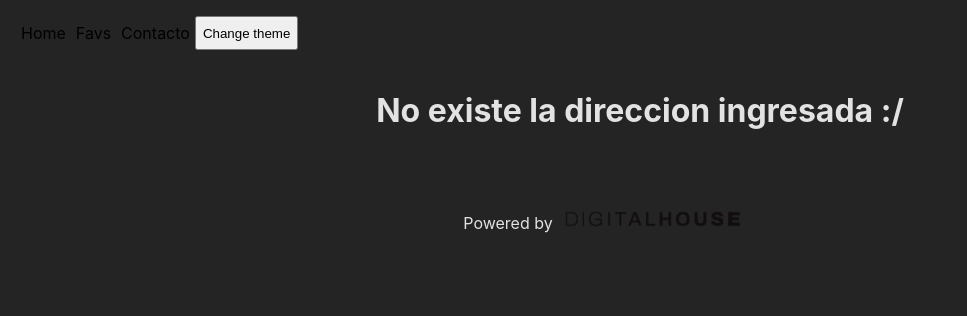
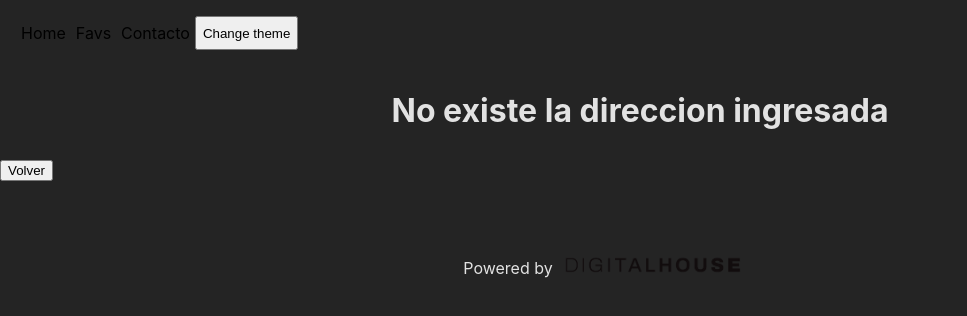
Before and after one commit to paulinaobertib/TFIFrontEnd3, a React (Vite) app: page / in a window 1280 px wide. Shown: the top 316 px of the page, without its empty margins (0-967 px from the left). Built offline with nearby package versions, Linux system fonts and the light colour scheme.

Commit message:
error page

```diff
--- a/src/Components/Card.jsx
+++ b/src/Components/Card.jsx
@@ -1,11 +1,12 @@
 import React from "react";
 import { useNavigate } from "react-router-dom";
+import Favs from "./../Pages/Favs"
 
 const Card = ({ name, username, id }) => {
 
   const navigate =  useNavigate();
 
-  const Fav = () => {
+  const Fav = (id) => {
 
   };
 
@@ -21,7 +22,7 @@ const Card = ({ name, username, id }) => {
         <p>{id}</p>
         <p>{name}</p>
         <p>{username}</p>
-        <button onClick={Fav} className="favButton">FAV</button>
+        <button onClick={Fav(id)} className="favButton">FAV</button>
     </div>
   );
 };
--- a/src/Pages/DentistDetails.jsx
+++ b/src/Pages/DentistDetails.jsx
@@ -20,7 +20,6 @@ const DentistDetails = () => {
 
     return (
         <div>
-            <div>
             <h1>Detalles del dentista seleccionado: </h1>
             <button onClick={ () => navigate(-1)}>Volver</button>
             <div>
@@ -32,7 +31,6 @@ const DentistDetails = () => {
                 <p>{dentist?.website}</p>
             </div>
         </div>
-        </div>
     )
 }
 
--- a/src/Pages/Error.jsx
+++ b/src/Pages/Error.jsx
@@ -1,9 +1,15 @@
 import React from 'react'
+import { useNavigate } from 'react-router-dom'
 
 const Error = () => {
 
+  const navigate = useNavigate();
+
   return (
-    <h1>No existe la direccion ingresada :/</h1>
+    <>
+    <h1>No existe la direccion ingresada</h1>
+    <button onClick={ () => navigate(-1)}>Volver</button>
+    </>
   )
 
 }
```
Lines whose indentation alone changed are shown as unchanged.
